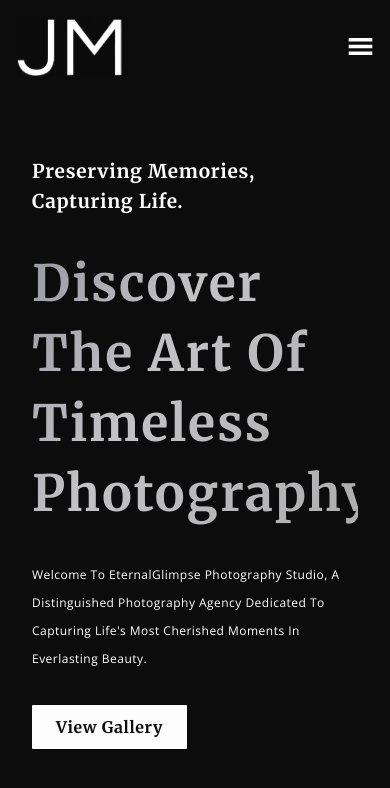
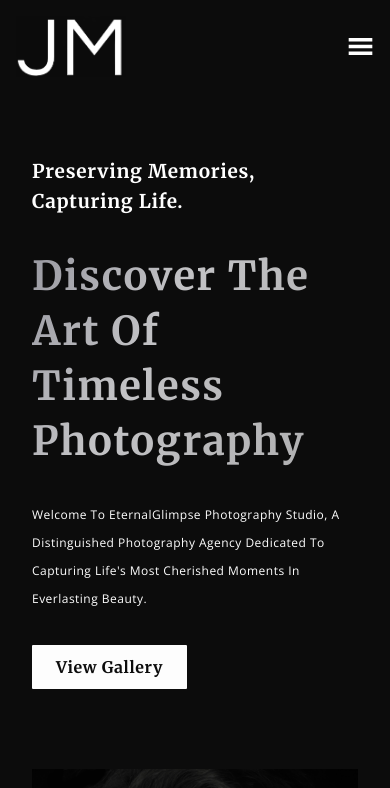
Before and after one commit to madresedoost/photo-portfolio, a React (Create React App) app: page / in a window 390 px wide. Shown: the top 788 px of the page. Built offline with nearby package versions, Linux system fonts and the light colour scheme.

Commit message:
updated the header for responsiveness.

```diff
--- a/src/container/Header/Header.css
+++ b/src/container/Header/Header.css
@@ -18,27 +18,27 @@
 
 @media screen and (min-width: 2000px) {
     .app__header-h1 {
-        font-size: 180px;
+        font-size: 160px;
         line-height: 210px;
     }
 }
 
-@media screen and (max-width: 1150px) {
+@media screen and (max-width: 1450px) {
     .app__header-h1 {
-        font-size: 90px;
+        font-size: 80px;
     }
 }
 
 @media screen and (max-width: 650px) {
     .app__header-h1 {
-        font-size: 70px;
+        font-size: 52px;
         line-height: 87px;
     }
 }
 
 @media screen and (max-width: 450px) {
     .app__header-h1 {
-        font-size: 50px;
-        line-height: 70px;
+        font-size: 40px;
+        line-height: 55px;
     }
 }
```
